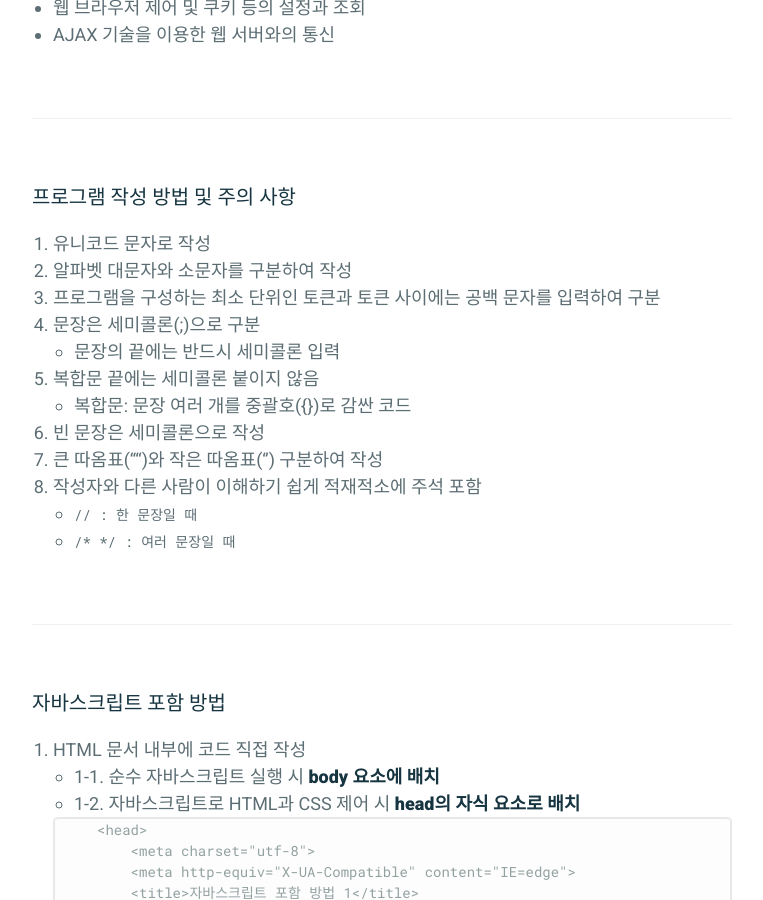
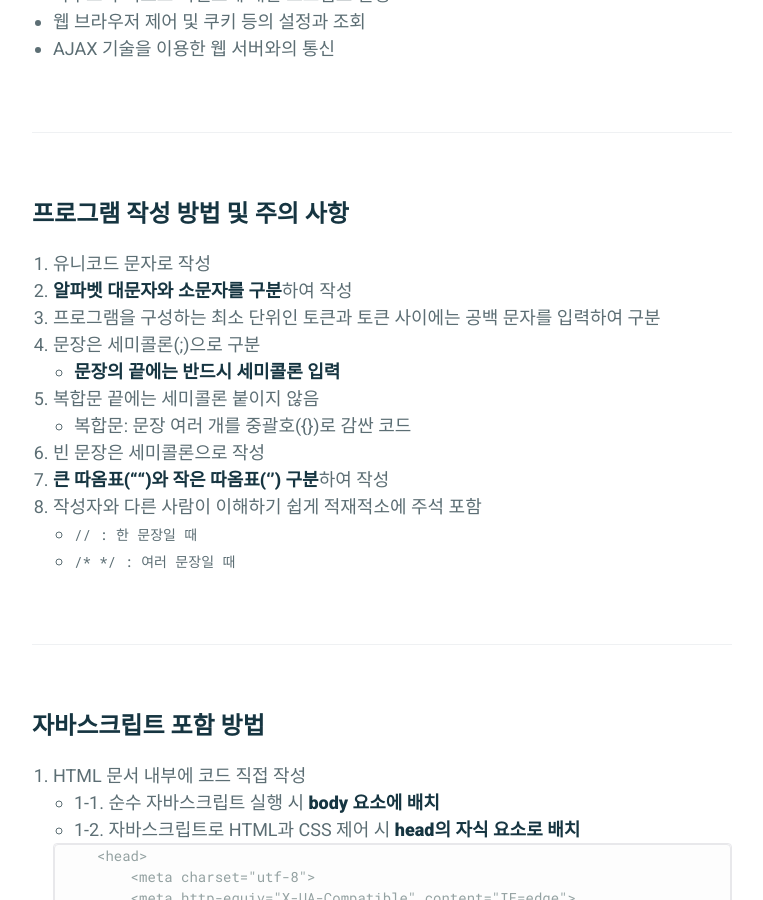
Before and after one commit to absolutelyfullycapable/absolutelyfullycapable.github.io, a Jekyll site: the page built from _posts/2020-09-01-javascript-basic.md, in a window 1280 px wide and 900 px high, scrolled down 1251 px. Shown: the whole window, without its empty margins (258-1021 px from the left). Built offline with Jekyll 4.4.1, drawn with Linux system fonts in a browser that asks for light colours.

```diff
--- a/_posts/2020-09-01-javascript-basic.md
+++ b/_posts/2020-09-01-javascript-basic.md
@@ -18,7 +18,7 @@ comments: false
 <br>
 
 
-#### 특징
+## **특징**
 
 - 프로그램을 한 줄마다 기계어로 번역해서 실행하는 **인터프리터 언어**
 - 처리와 관련된 데이터와 절차를 하나로 묶어 객체 단위로 관리하는 **객체 지향 언어**
@@ -33,7 +33,7 @@ comments: false
 - - -
 <br>
 
-#### 역할
+## **역할**
 
 - 요소의 추가 및 삭제
 - HTML 및 CSS 요소의 스타일 변경
@@ -49,17 +49,17 @@ comments: false
 <br>
 
 
-### 프로그램 작성 방법 및 주의 사항
+## **프로그램 작성 방법 및 주의 사항**
 
 1. 유니코드 문자로 작성
-2. 알파벳 대문자와 소문자를 구분하여 작성
+2. **알파벳 대문자와 소문자를 구분**하여 작성
 3. 프로그램을 구성하는 최소 단위인 토큰과 토큰 사이에는 공백 문자를 입력하여 구분
 4. 문장은 세미콜론(;)으로 구분
-	- 문장의 끝에는 반드시 세미콜론 입력
+	- **문장의 끝에는 반드시 세미콜론 입력**
 5. 복합문 끝에는 세미콜론 붙이지 않음
 	- 복합문: 문장 여러 개를 중괄호({})로 감싼 코드
 6. 빈 문장은 세미콜론으로 작성
-7. 큰 따옴표("")와 작은 따옴표('') 구분하여 작성
+7. **큰 따옴표("")와 작은 따옴표('') 구분**하여 작성
 8. 작성자와 다른 사람이 이해하기 쉽게 적재적소에 주석 포함
 	- `` // : 한 문장일 때 ``
 
@@ -71,7 +71,7 @@ comments: false
 <br>
 
 
-### 자바스크립트 포함 방법
+## **자바스크립트 포함 방법**
 
 1. HTML 문서 내부에 코드 직접 작성
 	- 1-1. 순수 자바스크립트 실행 시 **body 요소에 배치**
```
